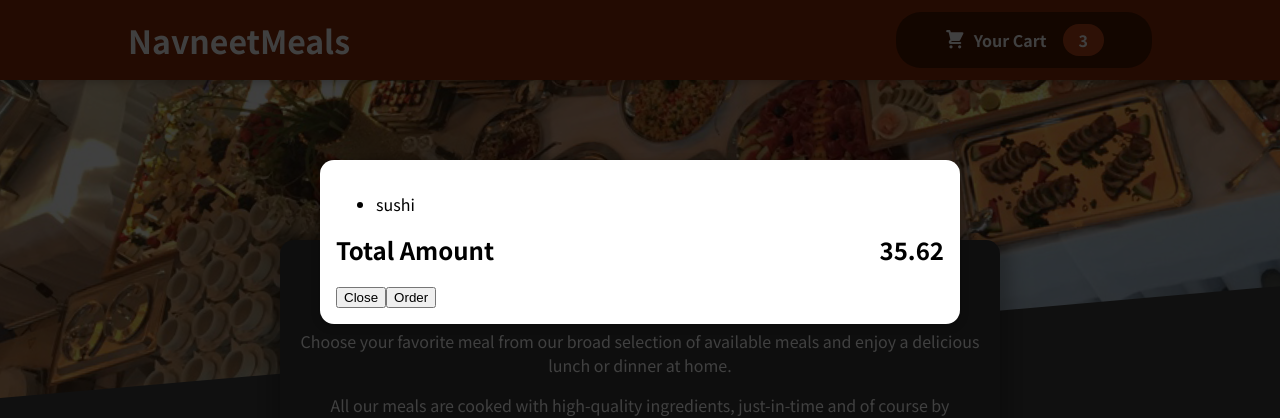
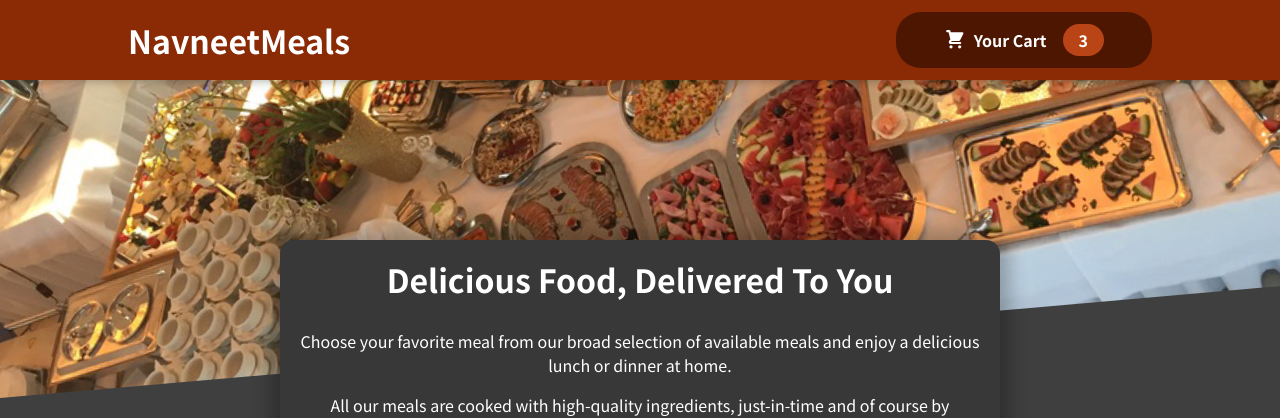
Before and after one commit to narayank9312/FoodDeliverApp, a React (Create React App) app: page / in a window 1280 px wide. Shown: the top 418 px of the page. Built offline with nearby package versions, Linux system fonts and the light colour scheme.

Commit message:
managing cart and modal state
Signed-off-by: Narayan Kumar Jha <narayank9312@gmail.com>

```diff
--- a/src/App.js
+++ b/src/App.js
@@ -1,17 +1,24 @@
-import {Fragment} from 'react';
+import {Fragment, useState} from 'react';
 import Header from './component/Layout/Header';
 import Meals from './component/Meals/Meals';
 import Cart from './component/Cart/Cart';
-function App() {
+const App = () => {
+  const [cartIsShown, setCartIsShown] = useState(false);
+  const showCartHandler = () => {
+    setCartIsShown(true);
+  };
+  const hideCartHandler = () => {
+    setCartIsShown(false);
+  };
   return (
     <Fragment>
-      <Cart />
-      <Header />
+      {cartIsShown && <Cart onClose={hideCartHandler} />}
+      <Header onShowCart={showCartHandler} />
       <main>
         <Meals />
       </main>
     </Fragment>
   );
-}
+};
 
 export default App;
--- a/src/component/Cart/Cart.js
+++ b/src/component/Cart/Cart.js
@@ -11,14 +11,16 @@
   );
 
   return (
-    <Modal>
+    <Modal onClose={props.onClose}>
       {cartItems}
       <div className={classes.total}>
         <span>Total Amount</span>
         <span>35.62</span>
       </div>
       <div className={classes.action}>
-        <button className={classes['button-alt']}>Close</button>
+        <button className={classes['button-alt']} onClick={props.onClose}>
+          Close
+        </button>
         <button className={classes.button}>Order</button>
       </div>
     </Modal>
--- a/src/component/Layout/Header.js
+++ b/src/component/Layout/Header.js
@@ -1,12 +1,12 @@
 import classes from './Header.module.css';
 import mealsImage from '../../utils/images/meals.jpg';
 import HeaderCartButton from './HeaderCartButton';
-const Header = () => {
+const Header = (props) => {
   return (
     <div>
       <div className={classes.header}>
         <h1>NavneetMeals</h1>
-        <HeaderCartButton />
+        <HeaderCartButton onClick={props.onShowCart} />
       </div>
       <div className={classes['main-image']}>
         <img src={mealsImage} alt="delicious food" />
--- a/src/component/Layout/HeaderCartButton.js
+++ b/src/component/Layout/HeaderCartButton.js
@@ -3,7 +3,7 @@
 
 const HeaderCartButton = (props) => {
   return (
-    <buttom className={classes.button}>
+    <buttom className={classes.button} onClick={props.onClick}>
       <span className={classes.icon}>
         <CartIcon />
       </span>
--- a/src/component/UI/Modal.js
+++ b/src/component/UI/Modal.js
@@ -3,7 +3,7 @@
 import classes from './Modal.module.css';
 
 const Backdrop = (props) => {
-  return <div className={classes.backdrop}></div>;
+  return <div className={classes.backdrop} onClick={props.onClose}></div>;
 };
 const ModalOverlay = (props) => {
   return (
@@ -16,7 +16,10 @@
 const Modal = (props) => {
   return (
     <Fragment>
-      {ReactDOM.createPortal(<Backdrop />, portalElement)}
+      {ReactDOM.createPortal(
+        <Backdrop onClose={props.onClose} />,
+        portalElement
+      )}
       {ReactDOM.createPortal(
         <ModalOverlay>{props.children}</ModalOverlay>,
         portalElement
```
